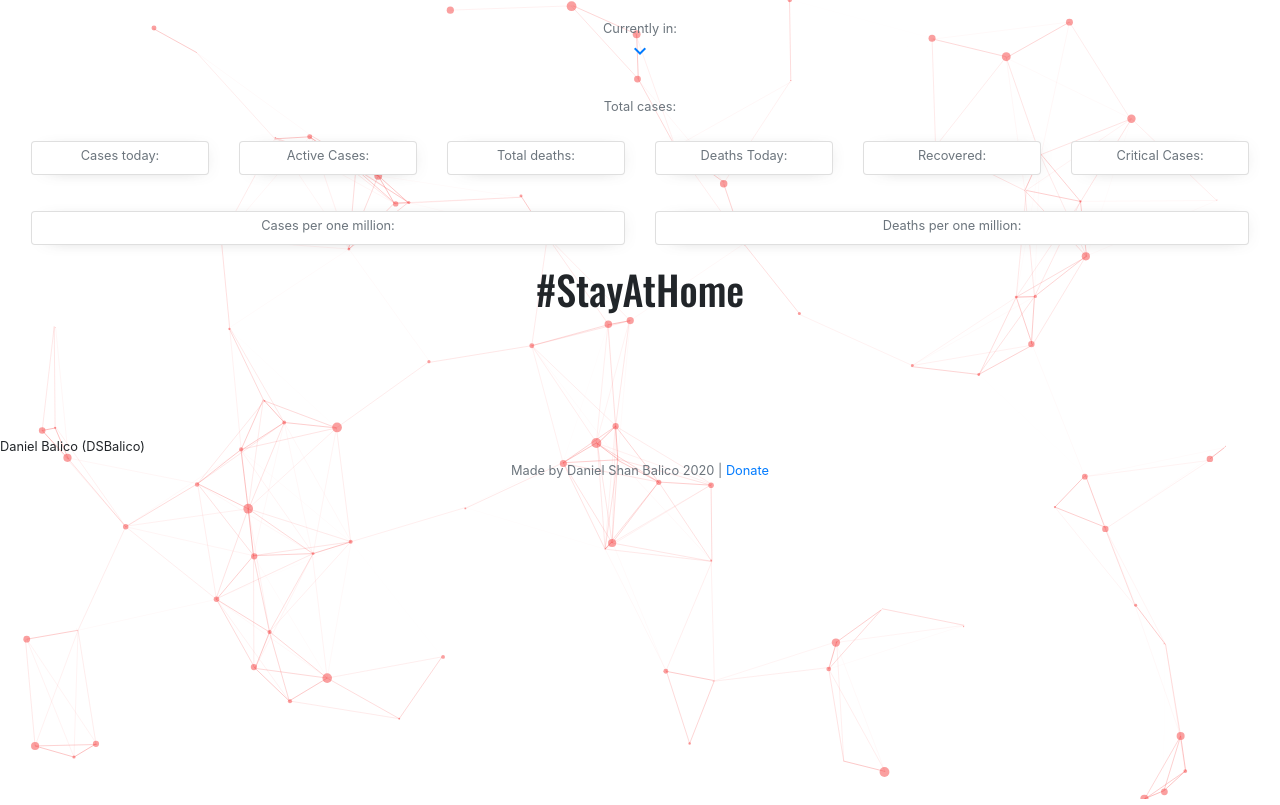
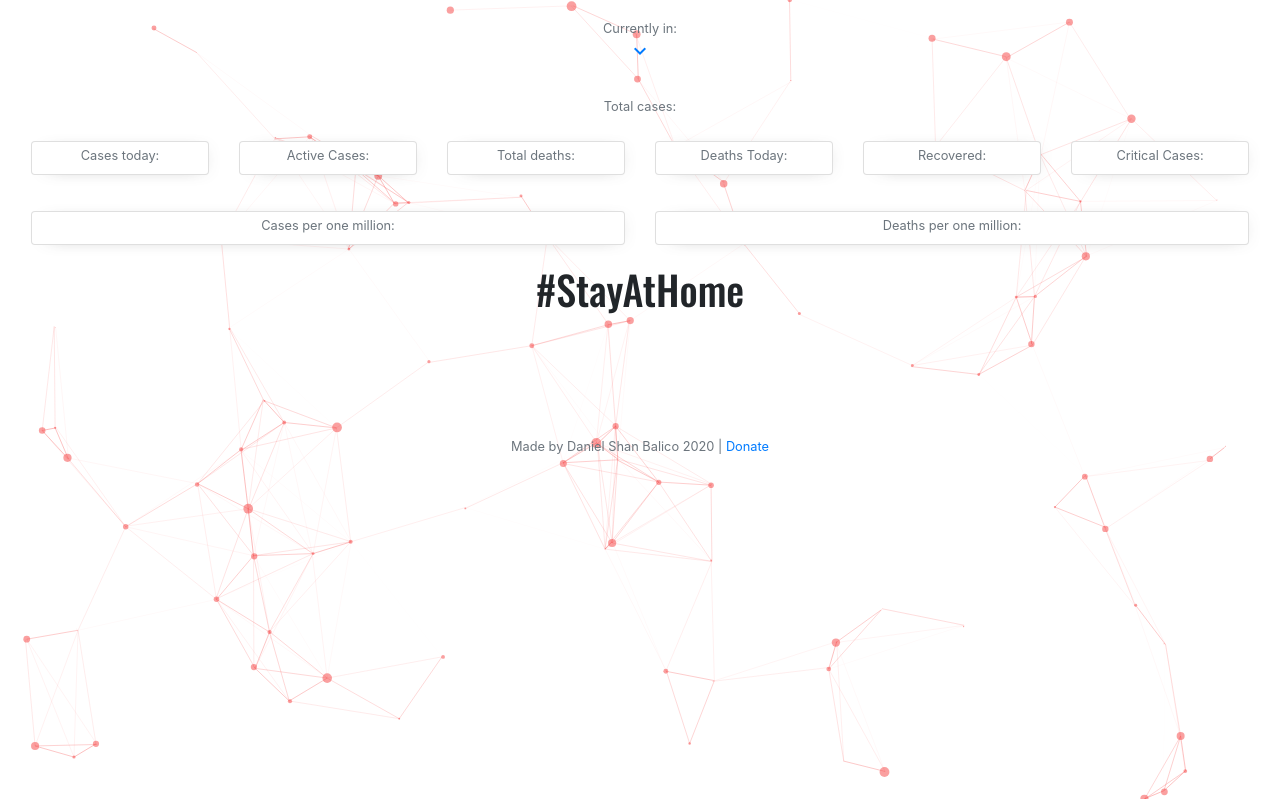
Before and after one commit to daniel-balico/coronavirus19-updates, a Flask app: template templates/main.html in a window 1280 px wide. Shown: the part 87-892 px from the top of the page. Run offline with Flask 2, Linux system fonts and the light colour scheme; the template is opened without the code that fills it, so the values that code supplies are empty; some libraries are stand-ins or nearby versions.

Commit message:
fixed changes

```diff
--- a/templates/layout.html
+++ b/templates/layout.html
@@ -157,7 +157,6 @@
 
 	<!-- Creator -->
 	<footer style="margin-top: 120px">
-		<small class="hidden">Daniel Balico (DSBalico)</small>
 		<div class="text-center"><small class="text-muted">Made by Daniel Shan Balico 2020 | <a href="https://www.paypal.me/DBalico">Donate</a></small></div>
 	</footer>
 
```
